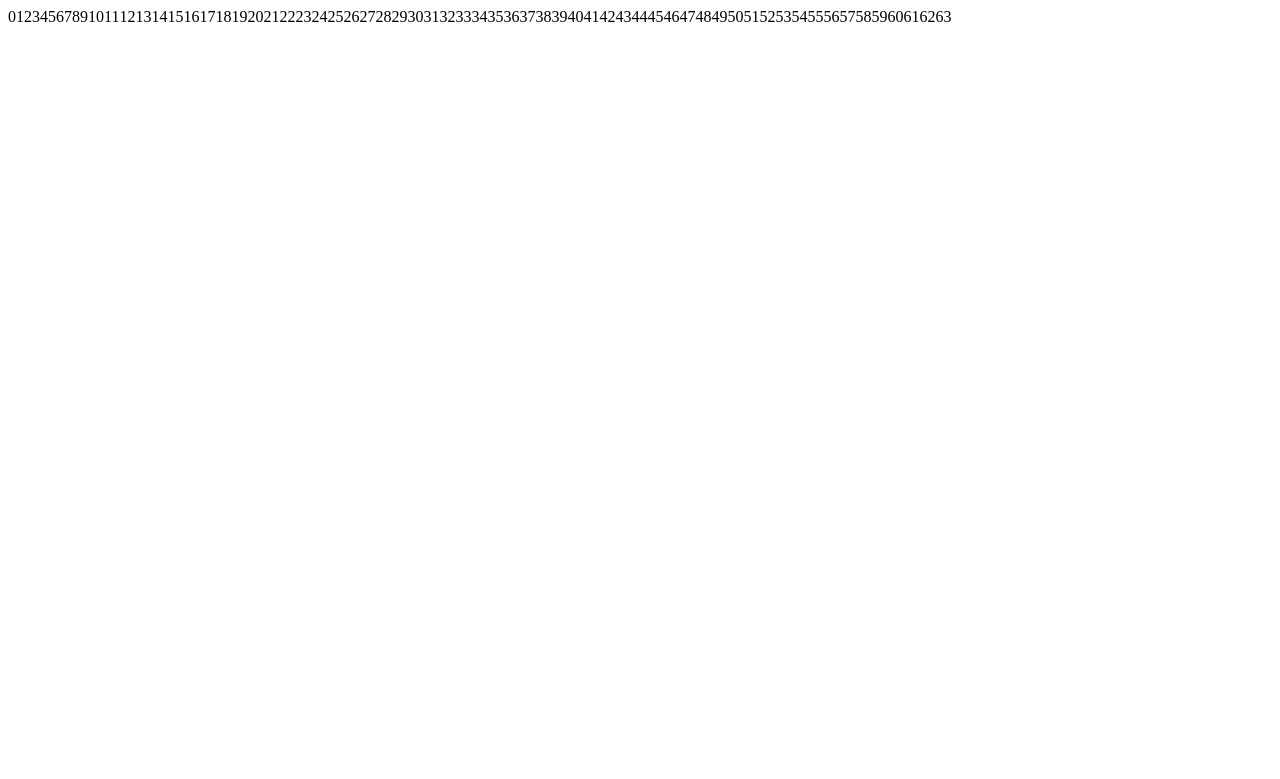
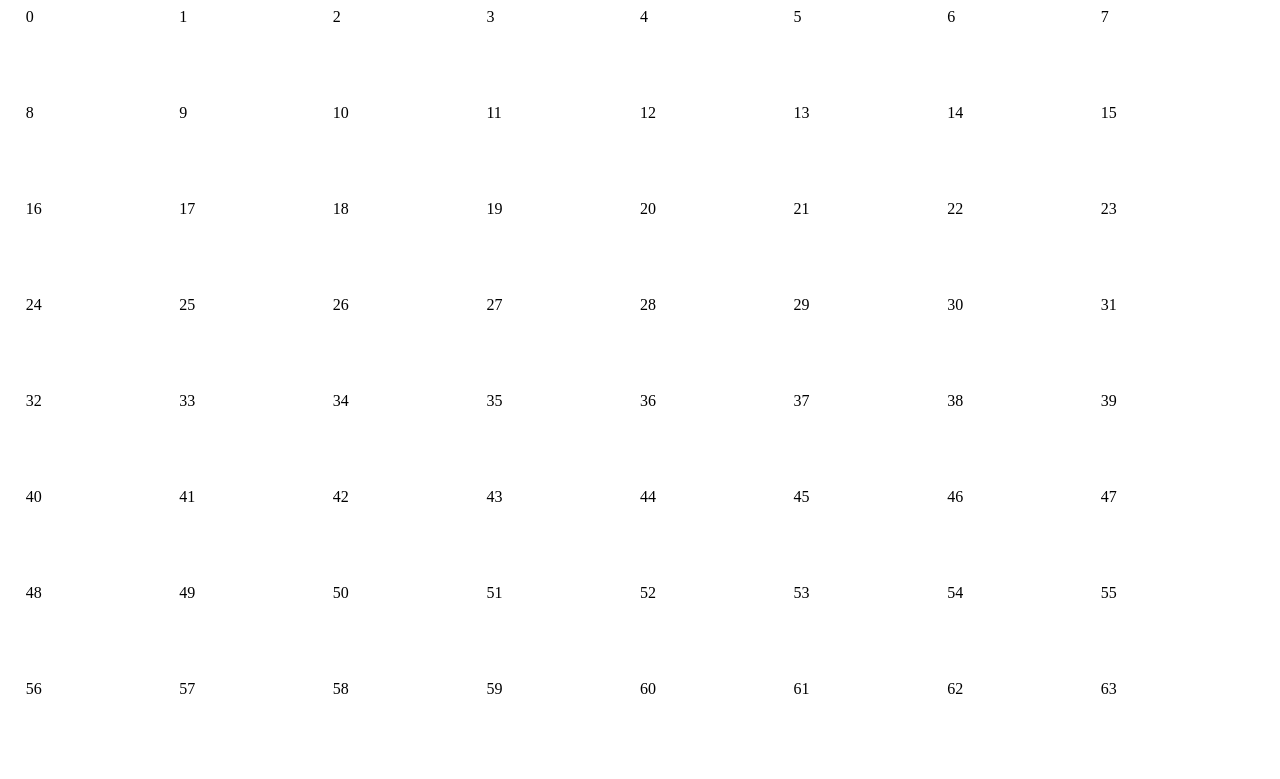
Before and after one commit to samob917/etch-a-sketch, a plain HTML site: page index.html in a window 1280 px wide. Drawn offline with Linux system fonts and the light colour scheme.

Commit message:
Create 8x8 grid
Created an 8x8 grid, realized that this is not ideal beacuase
I wanted a 16 by 16 grid. Also, I want to generate the sized better.
Going to try to add the css directly to each element.

```diff
--- a/etchASketch.js
+++ b/etchASketch.js
@@ -2,6 +2,7 @@ let container = document.querySelector(".container");
 
 for (let i = 0; i < 64; i++) {
     let newDiv = document.createElement("div");
+    newDiv.classList.add("grid-element");
     newDiv.textContent = `${i}`;
     container.appendChild(newDiv);
 }
--- a/style.css
+++ b/style.css
@@ -1,3 +1,11 @@
 .container {
     display: flex;
+    flex-wrap: wrap;
+    justify-content: center;
+    align-items: center;
 }
+
+.grid-element {
+    height: 12vh;
+    width: 12vw;
+}
```
